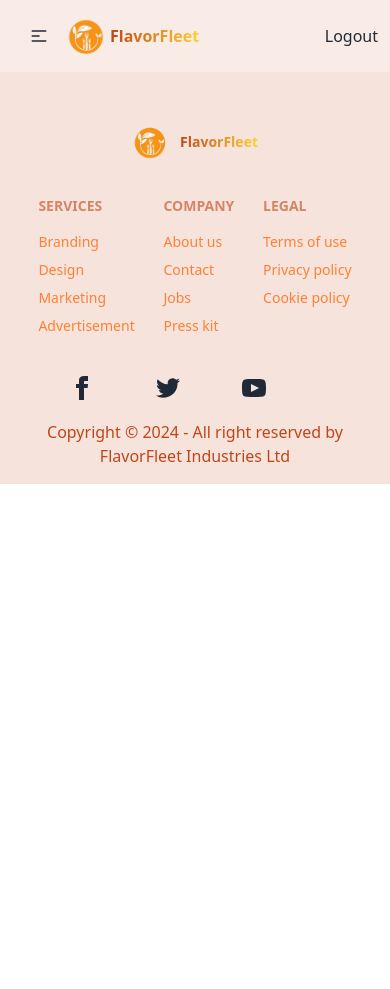
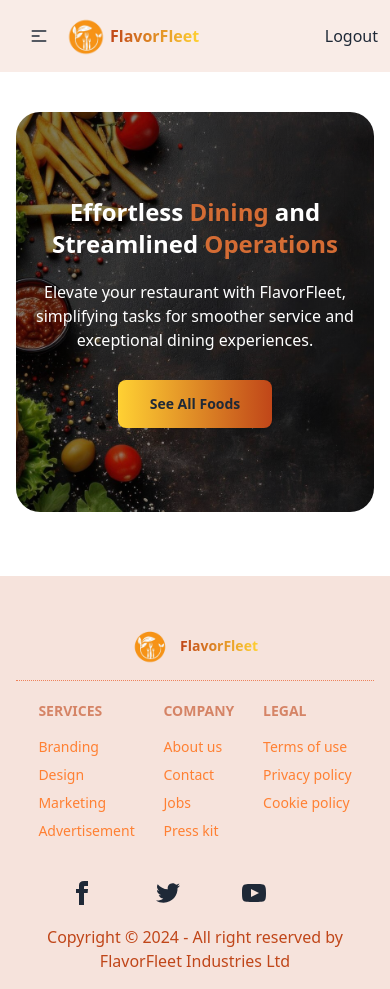
Before and after one commit to Tamanna0322/restaurant-management-client, a React (Vite) app: page / in a window 390 px wide. Before the commit the page ends 844 px from the top, so only its background shows below. Built offline with nearby package versions, Linux system fonts and the light colour scheme.

Commit message:
added banner section with slider

```diff
--- a/package.json
+++ b/package.json
@@ -15,7 +15,8 @@
     "react": "^18.2.0",
     "react-dom": "^18.2.0",
     "react-router-dom": "^6.23.0",
-    "sort-by": "^1.2.0"
+    "sort-by": "^1.2.0",
+    "swiper": "^11.1.1"
   },
   "devDependencies": {
     "@types/react": "^18.2.66",
--- a/src/components/Footer/Footer.jsx
+++ b/src/components/Footer/Footer.jsx
@@ -11,6 +11,9 @@ const Footer = () => {
                 </aside>
 
             </footer>
+            <div className='border-t border-[#ee825b] border-dotted'>
+
+            </div>
             <footer className=" mb-5 max-w-7xl mx-auto mt-5 px-4 ">
                 <div className='footer flex justify-around'>
                     <nav className='text-[#C04619]'>
--- /dev/null
+++ b/src/components/Slider/Slider.jsx
@@ -0,0 +1,69 @@
+import { Swiper, SwiperSlide } from "swiper/react";
+import "swiper/css";
+import "swiper/css/navigation";
+import { Autoplay, Navigation, Pagination } from "swiper/modules";
+
+import banner1 from '../../assets/images/banner1.webp';
+import banner2 from '../../assets/images/banner2.jpg';
+import banner3 from '../../assets/images/banner3.jpg';
+
+const Slider = () => {
+    return (
+        <div className="my-10 max-w-7xl mx-auto px-4">
+
+        <Swiper
+
+          modules={[Autoplay, Pagination,Navigation]}
+          pagination={{
+            clickable: true,
+        }}
+        spaceBetween={30}
+        centeredSlides={true}
+        autoplay={{
+            delay: 2000,
+            disableOnInteraction: false,
+        }}
+          className="mySwiper"
+          onAutoplay={true}
+          loop={true}
+        >
+         <SwiperSlide className=' text-center mb-6'>
+                    <div className='object-cover bg-center bg-no-repeat lg:w-full lg:h-[580px] h-[400px] rounded-3xl bg-cover' style={{ backgroundImage: `linear-gradient(to bottom, rgba(0,0,0,0.6), rgba(0,0,0,0.4)), url(${banner1})` }}>
+                        <div className='flex flex-col justify-center h-full'>
+                            <h3 className='lg:text-5xl text-white font-bold md:text-3xl text-2xl'> Savor Every <span className="text-[#d45e34]">Bite</span> with <span className="text-[#e05826]">FlavorFleet</span></h3>
+                            <p className='lg:w-[60%] md:w-[80%] w-[90%] mx-auto text-white md:mt-9 mt-5'>FlavorFleet simplifies restaurant management, ensuring seamless service and unforgettable experiences for diners and staff alike.</p>
+                           <div className="mt-7">
+                           <button className="btn px-8 font-bold border-none bg-gradient-to-r from-[#FFD133] to-[#C04619]">See All Foods</button>
+                           </div>
+                        </div>
+                    </div>
+                </SwiperSlide>
+                <SwiperSlide className=' text-center mb-6'>
+                    <div className='object-cover bg-center bg-no-repeat lg:w-full lg:h-[580px] h-[400px] rounded-3xl bg-cover' style={{ backgroundImage: `linear-gradient(to bottom, rgba(0,0,0,0.5), rgba(0,0,0,0.4)), url(${banner2})` }}>
+                        <div className='flex flex-col justify-center h-full'>
+                            <h3 className='lg:text-5xl text-white font-bold md:text-3xl text-2xl'> Effortless <span className="text-[#d46c34]">Dining</span> and Streamlined <span className="text-[#d46c34]">Operations</span></h3>
+                            <p className='lg:w-[60%] md:w-[80%] w-[90%] mx-auto text-white md:mt-9 mt-5'>Elevate your restaurant with FlavorFleet, simplifying tasks for smoother service and exceptional dining experiences.</p>
+                            <div className="mt-7">
+                           <button className="btn px-8 font-bold border-none bg-gradient-to-r from-[#FFD133] to-[#C04619]">See All Foods</button>
+                           </div>
+                        </div>
+                    </div>
+                </SwiperSlide>
+                <SwiperSlide className=' text-center mb-6'>
+                    <div className='object-cover bg-center bg-no-repeat lg:w-full lg:h-[580px] h-[400px] rounded-3xl bg-cover' style={{ backgroundImage: `linear-gradient(to bottom, rgba(0,0,0,0.5), rgba(0,0,0,0.4)), url(${banner3})` }}>
+                        <div className='flex flex-col justify-center h-full'>
+                            <h3 className='lg:text-5xl text-white font-bold md:text-3xl text-2xl'> <span className="text-[#d46c34]">Unforgettable</span> Meals</h3>
+                            <p className='lg:w-[60%] md:w-[80%] w-[90%] mx-auto text-white md:mt-9 mt-5'>FlavorFleet revolutionizes restaurant management, delivering seamless operations and unforgettable dining experiences to patrons worldwide.</p>
+                            <div className="mt-7">
+                           <button className="btn px-8 font-bold border-none bg-gradient-to-r from-[#FFD133] to-[#C04619]">See All Foods</button>
+                           </div>
+                        </div>
+                    </div>
+                </SwiperSlide>
+        </Swiper>
+
+    </div>
+    );
+};
+
+export default Slider;
--- a/src/pages/Home/Home.jsx
+++ b/src/pages/Home/Home.jsx
@@ -1,9 +1,10 @@
+import Slider from "../../components/Slider/Slider";
 
 
 const Home = () => {
     return (
         <div>
-
+              <Slider></Slider>
         </div>
     );
 };
```
Also changed, not shown: 1 other file (tests, documents, lock files or other folders).
